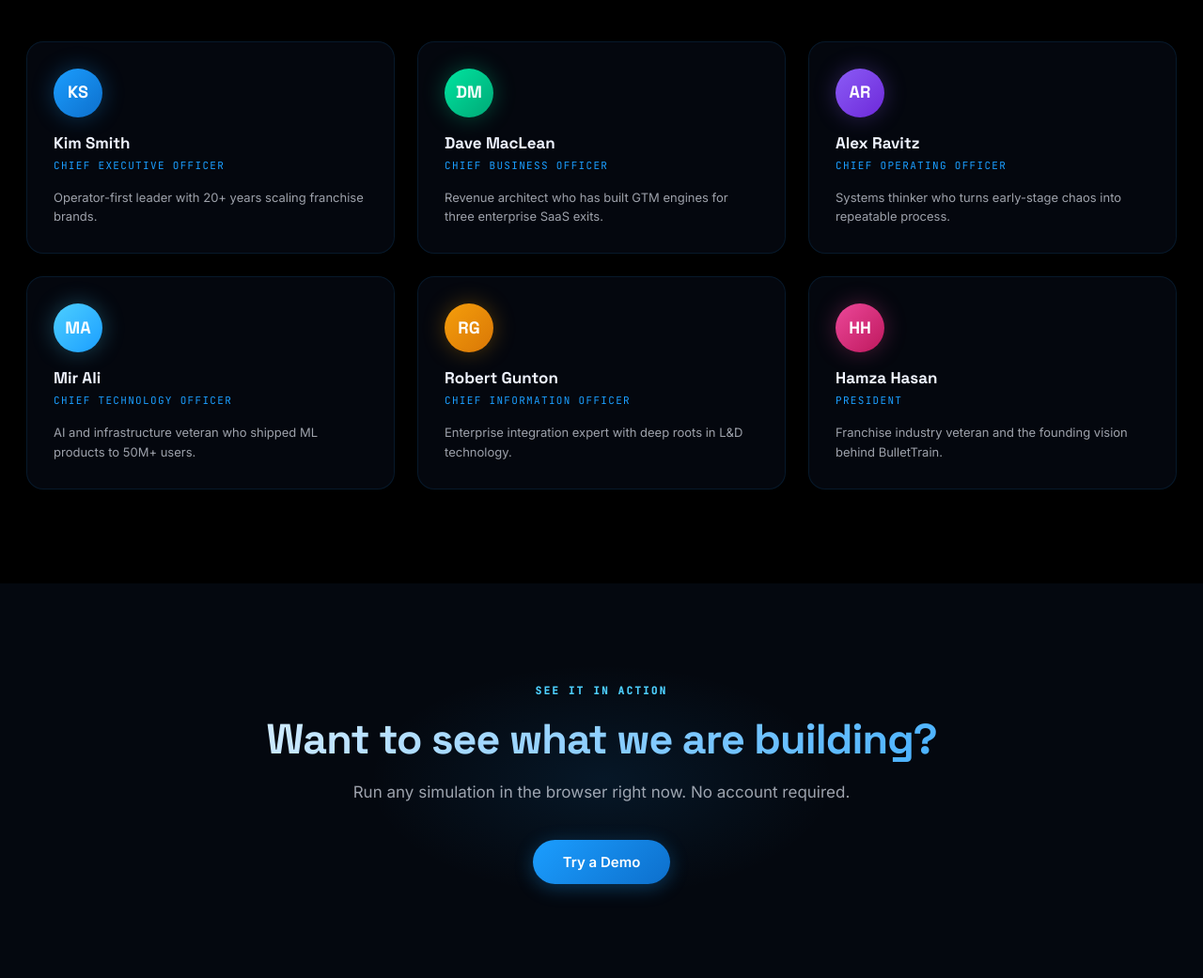
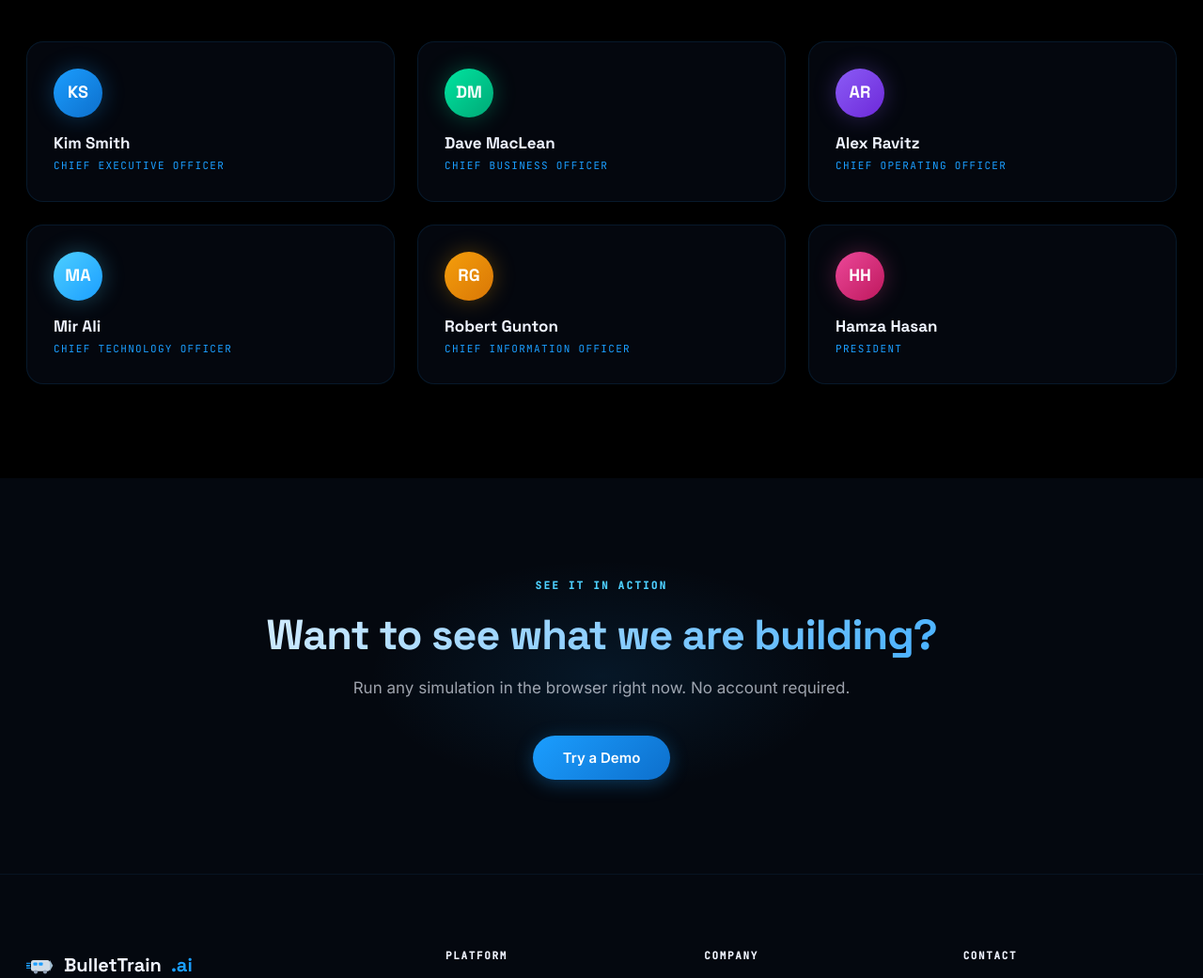
Before and after one commit to hamzaclinicalai/Bullettrain, a Flask app: page /about in a window 1280 px wide. Shown: the part 1711-2752 px from the top of the page at 94% size. Run offline with Flask 3, Linux system fonts and the light colour scheme.

Commit message:
Remove team bio descriptions from about page

```diff
--- a/bullettrain-demo/templates/about.html
+++ b/bullettrain-demo/templates/about.html
@@ -104,7 +104,6 @@
           <div class="team-name">Kim Smith</div>
           <div class="team-title">Chief Executive Officer</div>
         </div>
-        <p class="team-bio">Operator-first leader with 20+ years scaling franchise brands.</p>
       </div>
 
       <!-- Dave MacLean -->
@@ -114,7 +113,6 @@
           <div class="team-name">Dave MacLean</div>
           <div class="team-title">Chief Business Officer</div>
         </div>
-        <p class="team-bio">Revenue architect who has built GTM engines for three enterprise SaaS exits.</p>
       </div>
 
       <!-- Alex Ravitz -->
@@ -124,7 +122,6 @@
           <div class="team-name">Alex Ravitz</div>
           <div class="team-title">Chief Operating Officer</div>
         </div>
-        <p class="team-bio">Systems thinker who turns early-stage chaos into repeatable process.</p>
       </div>
 
       <!-- Mir Ali -->
@@ -134,7 +131,6 @@
           <div class="team-name">Mir Ali</div>
           <div class="team-title">Chief Technology Officer</div>
         </div>
-        <p class="team-bio">AI and infrastructure veteran who shipped ML products to 50M+ users.</p>
       </div>
 
       <!-- Robert Gunton -->
@@ -144,7 +140,6 @@
           <div class="team-name">Robert Gunton</div>
           <div class="team-title">Chief Information Officer</div>
         </div>
-        <p class="team-bio">Enterprise integration expert with deep roots in L&D technology.</p>
       </div>
 
       <!-- Hamza Hasan -->
@@ -154,7 +149,6 @@
           <div class="team-name">Hamza Hasan</div>
           <div class="team-title">President</div>
         </div>
-        <p class="team-bio">Franchise industry veteran and the founding vision behind BulletTrain.</p>
       </div>
 
     </div>
```
